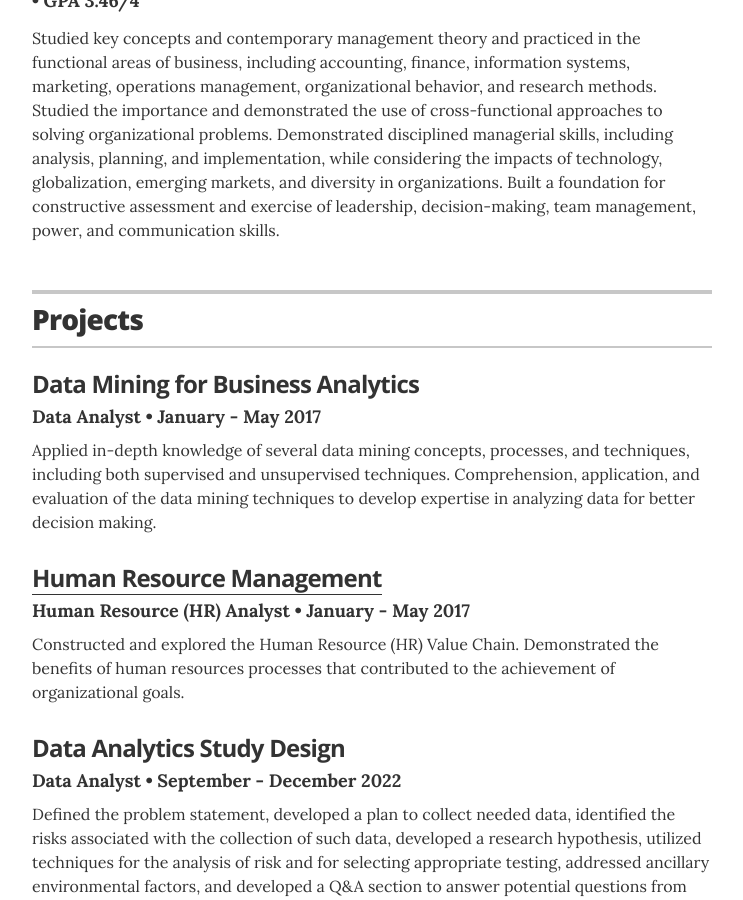
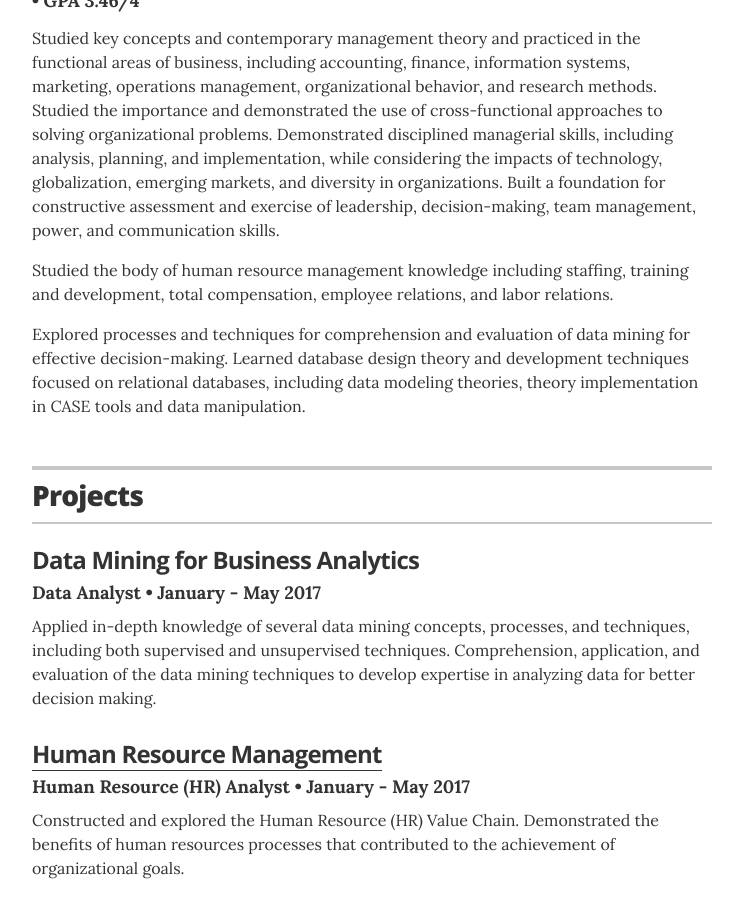
Before and after one commit to rchum/portfolio, a Jekyll site: the page built from index.html, in a window 1280 px wide and 900 px high, scrolled down 1153 px. Shown: the whole window, without its empty margins (268-1011 px from the left). Built offline with Jekyll 4.4.1, drawn with Linux system fonts in a browser that asks for light colours.

Commit message:
Update education.yml

```diff
--- a/_data/education.yml
+++ b/_data/education.yml
@@ -18,6 +18,9 @@
     Studied the importance and demonstrated the use of cross-functional approaches to solving organizational problems.
     Demonstrated disciplined managerial skills, including analysis, planning, and implementation, while considering the impacts of technology, globalization, emerging markets, and diversity in organizations.
     Built a foundation for constructive assessment and exercise of leadership, decision-making, team management, power, and communication skills.
+    <p>Studied the body of human resource management knowledge including staffing, training and development, total compensation, employee relations, and labor relations.</p>
+    <p>Explored processes and techniques for comprehension and evaluation of data mining for effective decision-making. Learned database design theory and development techniques focused on relational databases, including data modeling theories, theory implementation in CASE tools and data manipulation.
+    </p>
 
 # degree1: Bachelor of Science, Chemistry
  # uni1: University of Illinois, Urbana-Champaign
```
